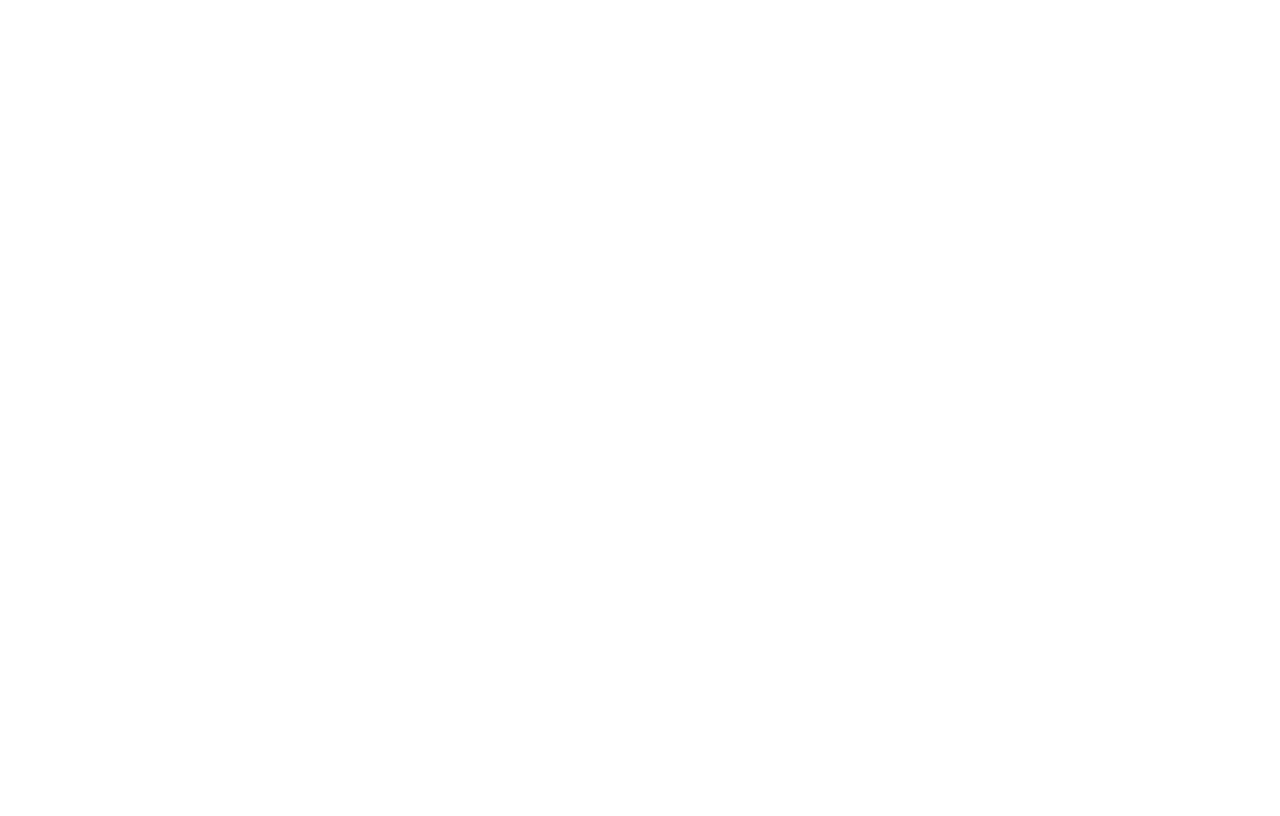
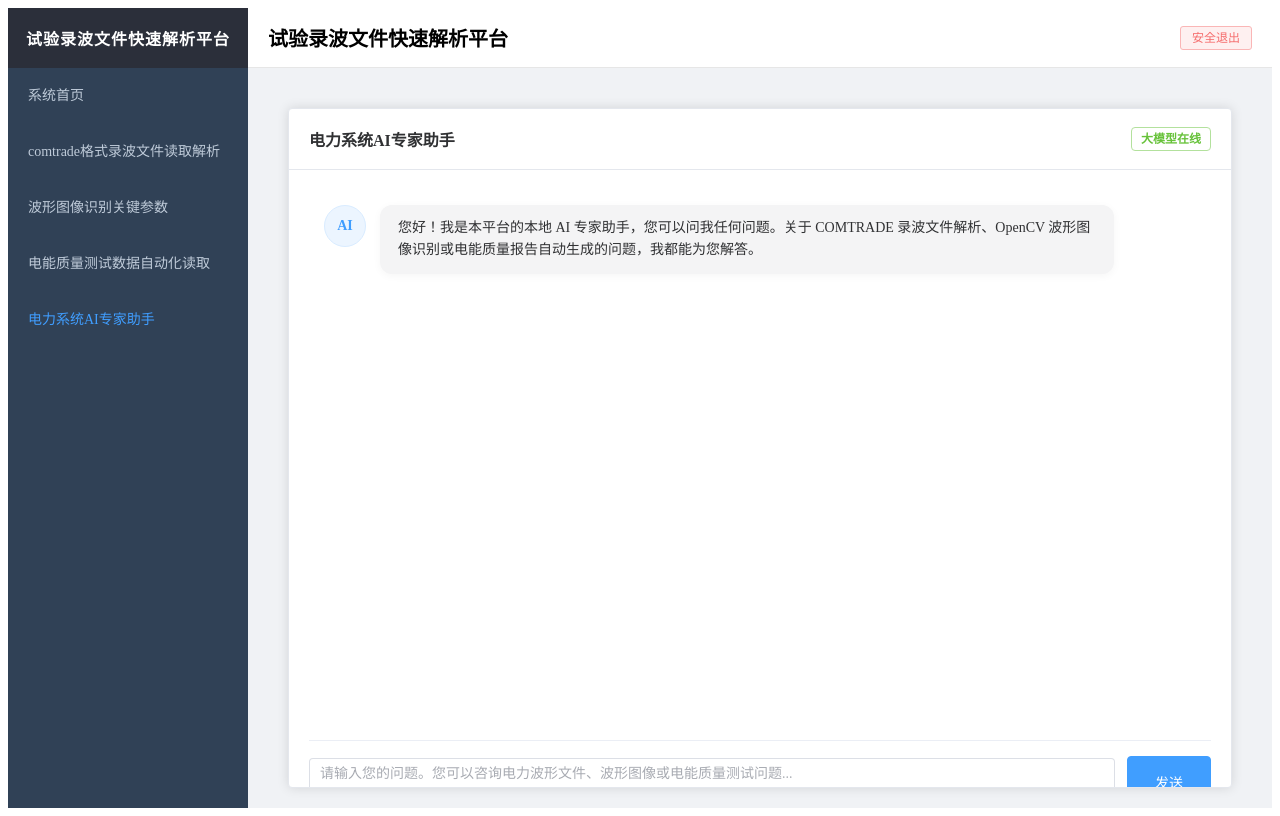
Before and after one commit to nanmingjushi/waveform-analysis-platform-ui, a Vue app: page /waveform/springai in a window 1280 px wide. Before the commit this address had no page. Built offline with nearby package versions, Linux system fonts and the light colour scheme; sample sign-in values are in the browser's storage.

Commit message:
module-springai模块：增加电力系统AI专家助手功能，做调用大语言模型的前端页面，并适配markdown格式的渲染。----20260618----nanmingjushi

```diff
--- a/package.json
+++ b/package.json
@@ -14,6 +14,7 @@
     "docx": "^9.7.1",
     "echarts": "^6.1.0",
     "element-plus": "^2.14.1",
+    "markdown-it": "^14.2.0",
     "pinia": "^3.0.4",
     "vue": "^3.5.32",
     "vue-router": "^5.0.4"
--- a/src/layout/index.vue
+++ b/src/layout/index.vue
@@ -44,6 +44,9 @@
                 </el-menu-item>
                 <el-menu-item index="/waveform/power-quality">
                     <span>电能质量测试数据自动化读取</span>
+                </el-menu-item>
+                <el-menu-item index="/waveform/springai">
+                    <span>电力系统AI专家助手</span>
                 </el-menu-item>
             </el-menu>
 
--- a/src/router/index.js
+++ b/src/router/index.js
@@ -36,6 +36,12 @@
                 name: 'Power-quality',
                 component: () => import('../views/waveform/power-quality/index.vue'),
                 meta: { title: '电能质量测试数据自动化读取' }
+            },
+            {
+                path: 'waveform/springai',
+                name: 'SpringAI',
+                component: () => import('../views/waveform/springai/index.vue'),
+                meta: { title: ' AI专家助手' }
             }
         ]
     }
--- a/src/views/home/index.vue
+++ b/src/views/home/index.vue
@@ -22,6 +22,9 @@
                 </p>
                 <p style="color: #909399; margin-top: 10px; font-size: 14px;">
                     请通过左侧导航菜单，切换至 <strong>[电能质量测试数据自动化读取]</strong> 开展电能质量测试数据自动化读取工作。
+                </p>
+                <p style="color: #909399; margin-top: 10px; font-size: 14px;">
+                    请通过左侧导航菜单，切换至 <strong>[电力系统AI专家助手]</strong> 开展与电力系统AI专家助手的对话。
                 </p>
             </div>
 
--- /dev/null
+++ b/src/views/waveform/springai/index.vue
@@ -0,0 +1,345 @@
+<template>
+    <div class="ai-chat-container">
+        <el-card class="chat-card">
+            <template #header>
+                <div class="card-header">
+                    <span>电力系统AI专家助手</span>
+                    <el-tag type="success" effect="plain">大模型在线</el-tag>
+                </div>
+            </template>
+
+            <div class="message-list" ref="messageBox">
+                <div v-for="(msg, index) in messages" :key="index"
+                    :class="['message-item', msg.role === 'user' ? 'msg-user' : 'msg-ai']">
+                    <div class="avatar">{{ msg.role === 'user' ? '工' : 'AI' }}</div>
+                    <div class="content-box">
+                        <div v-if="msg.role === 'assistant'" class="content-text markdown-body"
+                            v-html="renderMarkdown(msg.content)"></div>
+                        <div v-else class="content-text user-text">
+                            {{ msg.content }}
+                        </div>
+                    </div>
+                </div>
+
+                <div v-if="isThinking" class="message-item msg-ai">
+                    <div class="avatar">AI</div>
+                    <div class="content-box-thinking">
+                        <div class="thinking-dots">
+                            <span>AI 正在思考中</span>
+                            <span class="dot">.</span><span class="dot">.</span><span class="dot">.</span>
+                        </div>
+                    </div>
+                </div>
+            </div>
+
+            <div class="input-area">
+                <el-input v-model="inputPrompt" type="textarea" :rows="2" placeholder="请输入您的问题。您可以咨询电力波形文件、波形图像或电能质量测试问题..."
+                    :disabled="isThinking" @keyup.enter.prevent="handleSend" />
+                <el-button type="primary" :disabled="isThinking" class="send-btn" @click="handleSend">
+                    发送
+                </el-button>
+            </div>
+        </el-card>
+    </div>
+</template>
+
+<script setup>
+import { ref, nextTick } from 'vue'
+import { ElMessage } from 'element-plus'
+import { useUserStore } from '../../../stores/user'
+// 引入 Markdown 解析库
+import MarkdownIt from 'markdown-it'
+
+const userStore = useUserStore()
+const inputPrompt = ref('')
+const isThinking = ref(false)
+const messageBox = ref(null)
+
+// 初始化 MarkdownIt 实例
+const md = new MarkdownIt({
+    html: false,        // 安全起见，禁用大模型吐出原生 html 标签
+    breaks: true,       // 转换段落里的换行符
+    linkify: true       // 自动将 URL 变成超链接
+})
+
+// 渲染 Markdown 的核心转化函数
+const renderMarkdown = (text) => {
+    if (!text) return ''
+    return md.render(text)
+}
+
+// 初始欢迎语
+const messages = ref([
+    { role: 'assistant', content: '您好！我是本平台的本地 AI 专家助手，您可以问我任何问题。关于 COMTRADE 录波文件解析、OpenCV 波形图像识别或电能质量报告自动生成的问题，我都能为您解答。' }
+])
+
+// 自动滚动到聊天底部
+const scrollToBottom = async () => {
+    await nextTick()
+    if (messageBox.value) {
+        messageBox.value.scrollTop = messageBox.value.scrollHeight
+    }
+}
+
+// 发送消息核心逻辑
+const handleSend = async () => {
+    const prompt = inputPrompt.value.trim()
+    if (!prompt) return
+
+    // 用户消息立刻上屏
+    messages.value.push({ role: 'user', content: prompt })
+    inputPrompt.value = ''
+    isThinking.value = true // 激活唯一思考气泡
+    scrollToBottom()
+
+    let aiMessageIndex = -1 // 记录当前 AI 对话框在数组中的索引
+    let streamingText = ''
+
+    try {
+        const token = localStorage.getItem('waveform_token') || ''
+        const url = `/ai/qwen/stream?prompt=${encodeURIComponent(prompt)}`
+
+        const response = await fetch(url, {
+            method: 'GET',
+            headers: {
+                'Authorization': token.startsWith('Bearer ') ? token : `Bearer ${token}`
+            }
+        })
+
+        if (!response.ok) {
+            throw new Error(`HTTP 错误! 状态码: ${response.status}`)
+        }
+
+        const reader = response.body.getReader()
+        const decoder = new TextDecoder('utf-8')
+        let buffer = ''
+
+        while (true) {
+            const { value, done } = await reader.read()
+            if (done) break
+
+            buffer += decoder.decode(value, { stream: true })
+            const lines = buffer.split('\n')
+            buffer = lines.pop()
+
+            for (const line of lines) {
+                if (line.startsWith('data:')) {
+                    const cleanText = line.replace('data:', '')
+                    if (cleanText) {
+                        // 当大模型吐出第一个字时，立刻将“思考气泡”转化为“真实对话框”
+                        if (aiMessageIndex === -1) {
+                            isThinking.value = false // 隐去“正在思考中...”气泡
+                            // 将真实数据槽推进数组，并抓取当前索引
+                            aiMessageIndex = messages.value.push({ role: 'assistant', content: '' }) - 1
+                        }
+
+                        streamingText += cleanText
+                        messages.value[aiMessageIndex].content = streamingText
+                        scrollToBottom()
+                    }
+                }
+            }
+        }
+
+        // 兜底冲刷
+        if (buffer.startsWith('data:') && aiMessageIndex !== -1) {
+            streamingText += buffer.replace('data:', '')
+            messages.value[aiMessageIndex].content = streamingText
+        }
+
+    } catch (error) {
+        console.error('AI流式通信失败:', error)
+        ElMessage.error('AI 助手通信中断')
+        if (aiMessageIndex !== -1) {
+            messages.value[aiMessageIndex].content += '\n\n（连接异常中断）'
+        }
+    } finally {
+        isThinking.value = false // 确保最终关闭思考状态
+        scrollToBottom()
+    }
+}
+</script>
+
+<style scoped>
+.ai-chat-container {
+    padding: 20px;
+    height: calc(100vh - 120px);
+    display: flex;
+    justify-content: center;
+}
+
+.chat-card {
+    width: 100%;
+    max-width: 950px;
+    display: flex;
+    flex-direction: column;
+}
+
+.card-header {
+    display: flex;
+    justify-content: space-between;
+    align-items: center;
+    font-weight: bold;
+}
+
+.message-list {
+    flex: 1;
+    height: 520px;
+    overflow-y: auto;
+    padding: 15px;
+    border-bottom: 1px solid #ebeef5;
+}
+
+.message-item {
+    display: flex;
+    margin-bottom: 22px;
+    align-items: flex-start;
+}
+
+.avatar {
+    width: 40px;
+    height: 40px;
+    border-radius: 50%;
+    display: flex;
+    align-items: center;
+    justify-content: center;
+    font-weight: bold;
+    font-size: 14px;
+    flex-shrink: 0;
+}
+
+.msg-ai .avatar {
+    background-color: #ecf5ff;
+    color: #409eff;
+    border: 1px solid #d9ecff;
+}
+
+.msg-user {
+    flex-direction: row-reverse;
+}
+
+.msg-user .avatar {
+    background-color: #f0f9eb;
+    color: #67c23a;
+    border: 1px solid #e1f3d8;
+}
+
+.content-box {
+    max-width: 80%;
+    margin: 0 14px;
+    padding: 12px 18px;
+    border-radius: 12px;
+    box-shadow: 0 2px 8px rgba(0, 0, 0, 0.04);
+}
+
+.content-box-thinking {
+    margin: 0 14px;
+    padding: 12px 18px;
+    border-radius: 12px;
+    background-color: #f4f4f5;
+    color: #909399;
+}
+
+.msg-ai .content-box {
+    background-color: #f4f4f5;
+    color: #303133;
+}
+
+.msg-user .content-box {
+    background-color: #409eff;
+    color: #ffffff;
+}
+
+.content-text {
+    font-size: 14px;
+    line-height: 1.6;
+}
+
+.user-text {
+    white-space: pre-wrap;
+}
+
+/* 🌟 核心样式：让转换出来的 Markdown HTML 标签变得极其精致规整 */
+.markdown-body :deep(h3) {
+    font-size: 15px;
+    font-weight: bold;
+    margin: 12px 0 6px 0;
+    color: #1f2f3d;
+}
+
+.markdown-body :deep(p) {
+    margin: 0 0 8px 0;
+}
+
+.markdown-body :deep(p:last-child) {
+    margin-bottom: 0;
+}
+
+.markdown-body :deep(ul),
+.markdown-body :deep(ol) {
+    margin: 0 0 8px 0;
+    padding-left: 20px;
+}
+
+.markdown-body :deep(li) {
+    margin-bottom: 4px;
+}
+
+.markdown-body :deep(strong) {
+    color: #409eff;
+    /* 重点加粗部分给一个清爽的蓝色突出提示 */
+}
+
+.markdown-body :deep(hr) {
+    border: none;
+    border-top: 1px dashed #dcdfe6;
+    margin: 12px 0;
+}
+
+/* 动感思考小动画 */
+.thinking-dots {
+    font-size: 14px;
+    display: flex;
+    align-items: center;
+    gap: 2px;
+}
+
+@keyframes blink {
+    0% {
+        opacity: .2;
+    }
+
+    20% {
+        opacity: 1;
+    }
+
+    100% {
+        opacity: .2;
+    }
+}
+
+.dot {
+    animation: blink 1.4s infinite both;
+    font-weight: bold;
+}
+
+.dot:nth-child(2) {
+    animation-delay: .2s;
+}
+
+.dot:nth-child(3) {
+    animation-delay: .4s;
+}
+
+.input-area {
+    margin-top: 15px;
+    display: flex;
+    gap: 12px;
+    align-items: flex-end;
+}
+
+.send-btn {
+    height: 54px;
+    width: 90px;
+}
+</style>
--- a/vite.config.js
+++ b/vite.config.js
@@ -27,6 +27,12 @@
         target: 'http://localhost:8080', // SpringBoot后端的地址
         changeOrigin: true,              // 允许跨域
         // rewrite: (path) => path.replace(/^\/api/, '') // 如果后端接口没写 /api 前缀，这里自动去掉
+      },
+      // 当请求以 /ai 开头时，代理到后端的 8080 端口
+      '/ai': {
+        target: 'http://localhost:8080',
+        changeOrigin: true,
+        // 这里不需要写 rewrite，因为后端的 Controller 本身就是以 /ai 开头的
       }
     }
   }
```
Also changed, not shown: 1 other file (tests, documents, lock files or other folders).
